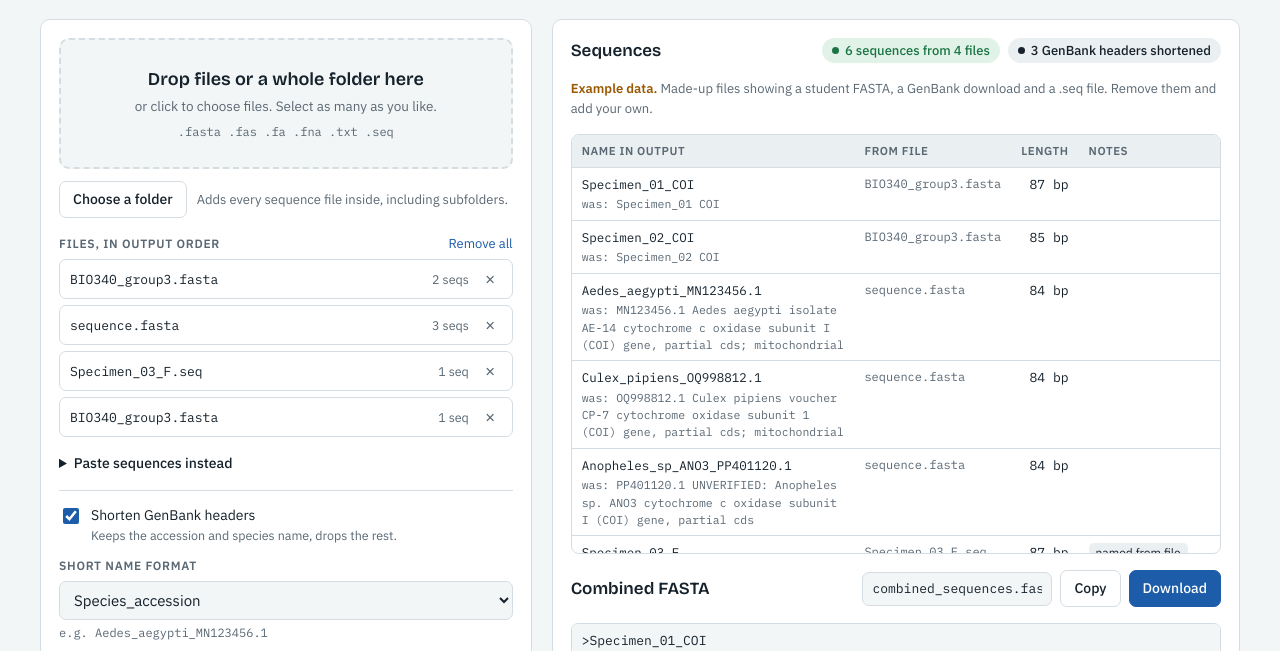
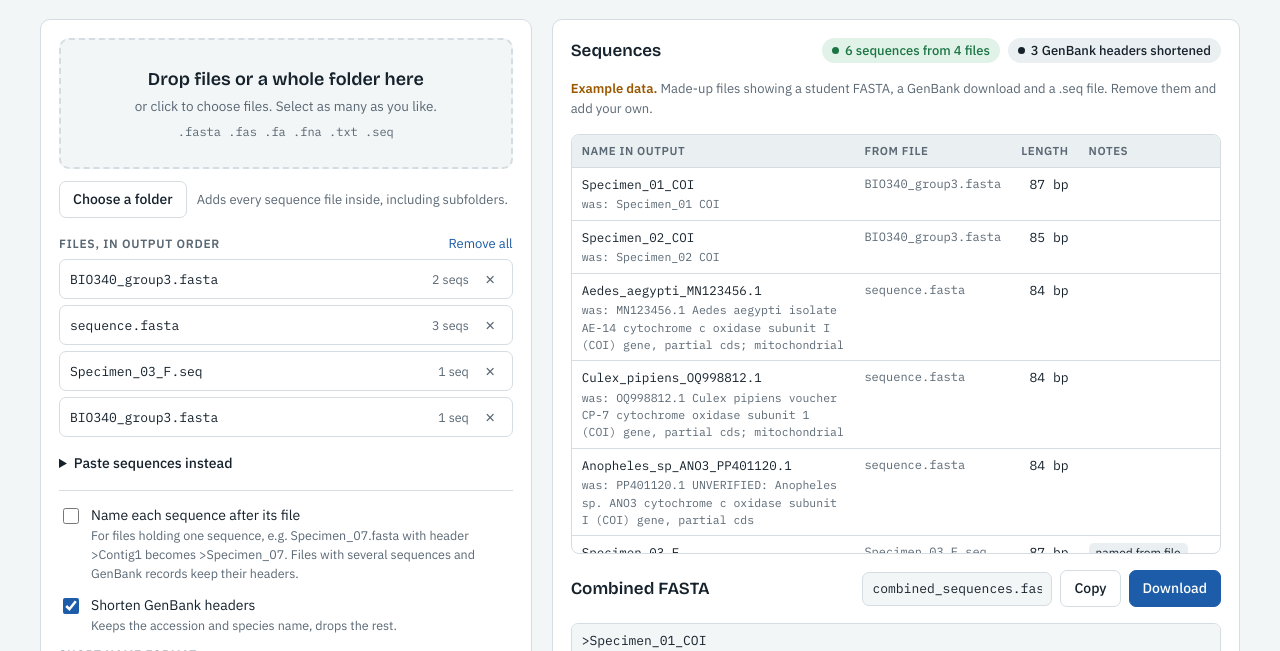
Before and after one commit to sbabbbie/Fasta-Combine, a plain HTML site: page index.html in a window 1280 px wide. Shown: the part 142-793 px from the top of the page. Drawn offline with nearby package versions, Linux system fonts and the light colour scheme.

Commit message:
Add files via upload

```diff
--- a/index.html
+++ b/index.html
@@ -162,6 +162,7 @@ tr.dropped td.nm { text-decoration: line-through; }
       </details>
 
       <div class="opts">
+        <label class="check"><input type="checkbox" id="optFileName"><span>Name each sequence after its file<small>For files holding one sequence, e.g. Specimen_07.fasta with header &gt;Contig1 becomes &gt;Specimen_07. Files with several sequences and GenBank records keep their headers.</small></span></label>
         <label class="check"><input type="checkbox" id="optGB" checked><span>Shorten GenBank headers<small>Keeps the accession and species name, drops the rest.</small></span></label>
         <div id="gbFmtWrap">
           <label class="label" for="gbFmt">Short name format</label>
@@ -237,7 +238,7 @@ tr.dropped td.nm { text-decoration: line-through; }
       if (!t || t.startsWith(';')) continue;
       if (t.startsWith('>')) { cur = { header: t.slice(1).trim(), seq: '' }; recs.push(cur); }
       else {
-        if (!cur) { cur = { header: fileName.replace(/\.[^.]+$/, ''), seq: '', fromFile: true }; recs.push(cur); }
+        if (!cur) { cur = { header: fileBase(fileName), seq: '', fromFile: true }; recs.push(cur); }
         cur.seq += t.replace(/[\s\d]/g, '');
       }
     }
@@ -320,11 +321,12 @@ tr.dropped td.nm { text-decoration: line-through; }
     if (fmt === 'acc' || !sp) return acc;
     return fmt === 'sp_acc' ? sp + '_' + acc : acc + '_' + sp;
   }
+  const fileBase = p => p.split('/').pop().replace(/(\.(fasta|fas|fa|fna|ffn|faa|fsa|seq|txt))+$/i, '') || p;
   const clean = s => s.replace(/[\s()\[\]{}:;,'"|=\/\\<>*!?#&]+/g, '_').replace(/_+/g, '_').replace(/^_+|_+$/g, '') || 'unnamed';
 
   // ---------- build ----------
   function build() {
-    const o = { gb: $('optGB').checked, fmt: $('gbFmt').value, clean: $('optClean').checked, dupe: $('optDupe').checked,
+    const o = { fileName: $('optFileName').checked, gb: $('optGB').checked, fmt: $('gbFmt').value, clean: $('optClean').checked, dupe: $('optDupe').checked,
                 gaps: $('optGaps').checked, upper: $('optUpper').checked, sort: $('optSort').checked };
     let rows = [];
     sources.forEach(src => {
@@ -334,10 +336,12 @@ tr.dropped td.nm { text-decoration: line-through; }
         if (o.gaps) seq = seq.replace(/-/g, '');
         if (o.upper) seq = seq.toUpperCase();
         let name = r.header, gbHit = false;
-        if (o.gb) { const g = gbShort(r.header, o.fmt); if (g) { name = g; gbHit = true; } }
+        const useFile = o.fileName && !src.pasted && !r.fromFile && src.records.length === 1 && !GB.test(r.header);
+        if (useFile) { name = fileBase(src.name); }
+        else if (o.gb) { const g = gbShort(r.header, o.fmt); if (g) { name = g; gbHit = true; } }
         if (o.clean) name = clean(name);
         const flags = [];
-        if (r.fromFile) flags.push(['info', 'named from file']);
+        if (r.fromFile || useFile) flags.push(['info', 'named from file']);
         if (!seq.length) flags.push(['bad', 'empty, left out']);
         const bad = [...new Set((seq.match(IUPAC) || []).map(c => c.toUpperCase()))];
         if (bad.length) flags.push(['warn', 'odd characters: ' + bad.join(' ')]);
@@ -438,10 +442,10 @@ tr.dropped td.nm { text-decoration: line-through; }
     const txt = $('pasteBox').value; if (!txt.trim()) return;
     const label = $('pasteName').value.trim() || 'pasted sequences';
     if (isExample) { sources = []; isExample = false; }
-    sources.push({ id: nextId++, name: label, records: parse(txt, label), skip: null });
+    sources.push({ id: nextId++, name: label, records: parse(txt, label), skip: null, pasted: true });
     $('pasteBox').value = ''; $('pasteName').value = ''; render();
   });
-  ['optGB', 'gbFmt', 'optClean', 'optDupe', 'optGaps', 'optUpper', 'optSort'].forEach(id => $(id).addEventListener('change', render));
+  ['optFileName', 'optGB', 'gbFmt', 'optClean', 'optDupe', 'optGaps', 'optUpper', 'optSort'].forEach(id => $(id).addEventListener('change', render));
 
   const toast = msg => { const t = $('toast'); t.textContent = msg; clearTimeout(t._t); t._t = setTimeout(() => t.textContent = '', 3000); };
   $('btnCopy').addEventListener('click', () => {
```
